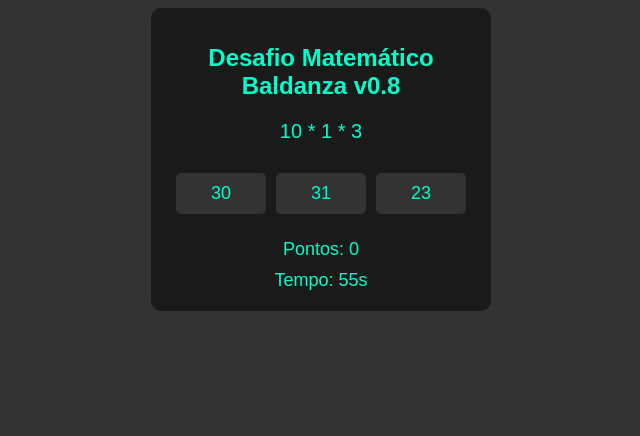
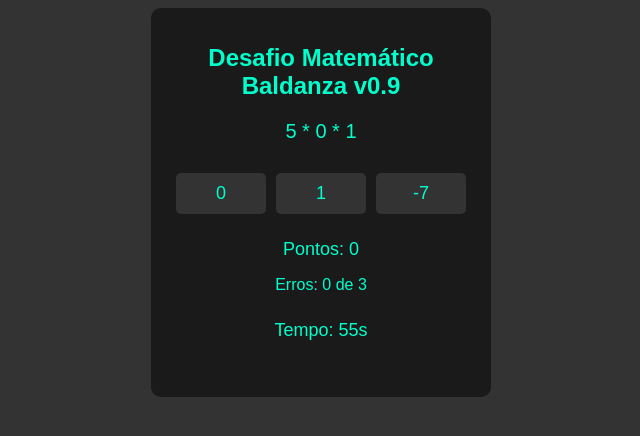
Before and after one commit to marcusbaldanza/DesafioMatematica, a plain HTML site: page index.html in a window 1280 px wide. Shown: the whole page, without its empty margins (319-959 px from the left). Drawn offline with Linux system fonts and the light colour scheme.

Commit message:
Add files via upload

```diff
--- a/index.html
+++ b/index.html
@@ -9,12 +9,14 @@
 <body>
 
     <div id="game-container">
-        <h1>Desafio Matemático Baldanza v0.8</h1>
+        <h1>Desafio Matemático Baldanza v0.9</h1>
         <div id="problem">Problema: </div>
         <div id="choices"></div>
         <div id="score">Pontos: 0</div>
+        <p>Erros: <span id="mistakes">0</span> de 3</p>
         <div id="time">Tempo: 60s</div>
-
+        <br>
+        <br>
         <!-- Quadrante de finalização, oculto inicialmente -->
         <div id="game-over" class="hidden">
             <h2>Jogo Finalizado!</h2>
--- a/script.js
+++ b/script.js
@@ -1,6 +1,7 @@
 const problemDiv = document.getElementById('problem');
 const choicesDiv = document.getElementById('choices');
 const scoreDiv = document.getElementById('score');
+const mistakesSpan = document.getElementById("mistakes"); // Elemento para exibir erros
 const timeDiv = document.getElementById('time');
 const gameOverDiv = document.getElementById('game-over');
 const finalScoreSpan = document.getElementById('final-score');
@@ -23,13 +24,18 @@ function generateRandomNumber(max) {
 function generateProblem() {
     if (!gameActive) return;
 
-    const operations = ['+', '-', '*', '/', '√'];
+    const operations = ['+', '-', '*','/','√'];
     const operation1 = operations[generateRandomNumber(operations.length - 1)];
     const operation2 = operations[generateRandomNumber(operations.length - 1)];
 
     let num1 = generateRandomNumber(maxRandomNumber);
     let num2 = generateRandomNumber(maxRandomNumber);
     let num3 = generateRandomNumber(maxRandomNumber);
+    //console.log(num1);
+    //console.log(num2);
+    //console.log(num3);
+    //console.log(operation1);
+    //console.log(operation2);
 
     let result;
     try {
@@ -40,6 +46,7 @@ function generateProblem() {
         result = eval(expression);
 
         if (!Number.isInteger(result) || result < 0 || result > 1000) throw new Error("Resultado inválido");
+        console.log(result);
     } catch {
         return generateProblem();
     }
@@ -87,7 +94,10 @@ function checkAnswer(selected, correct) {
     } else {
         score -= pointsPerMistake;
         mistakes++;
+        mistakesSpan.textContent = mistakes;
+        //console.log(mistakes);
         scoreDiv.textContent = `Pontos: ${score}`;
+
         if (mistakes >= 3) {
             endGame();
         }
@@ -101,11 +111,12 @@ function startGame() {
     correctAnswers = 0;
     pointsPerCorrect = 5;
     pointsPerMistake = 3;
-    maxRandomNumber = 10;
+    maxRandomNumber = 5;
     gameActive = true;
 
     scoreDiv.textContent = `Pontos: ${score}`;
     timeDiv.textContent = `Tempo: ${timer}s`;
+    mistakesSpan.textContent = mistakes; // Reinicia o contador de erros exibido
 
     // Ocultar o quadrante de "Jogo Finalizado" ao iniciar uma nova partida
     gameOverDiv.classList.add('hidden');
```
